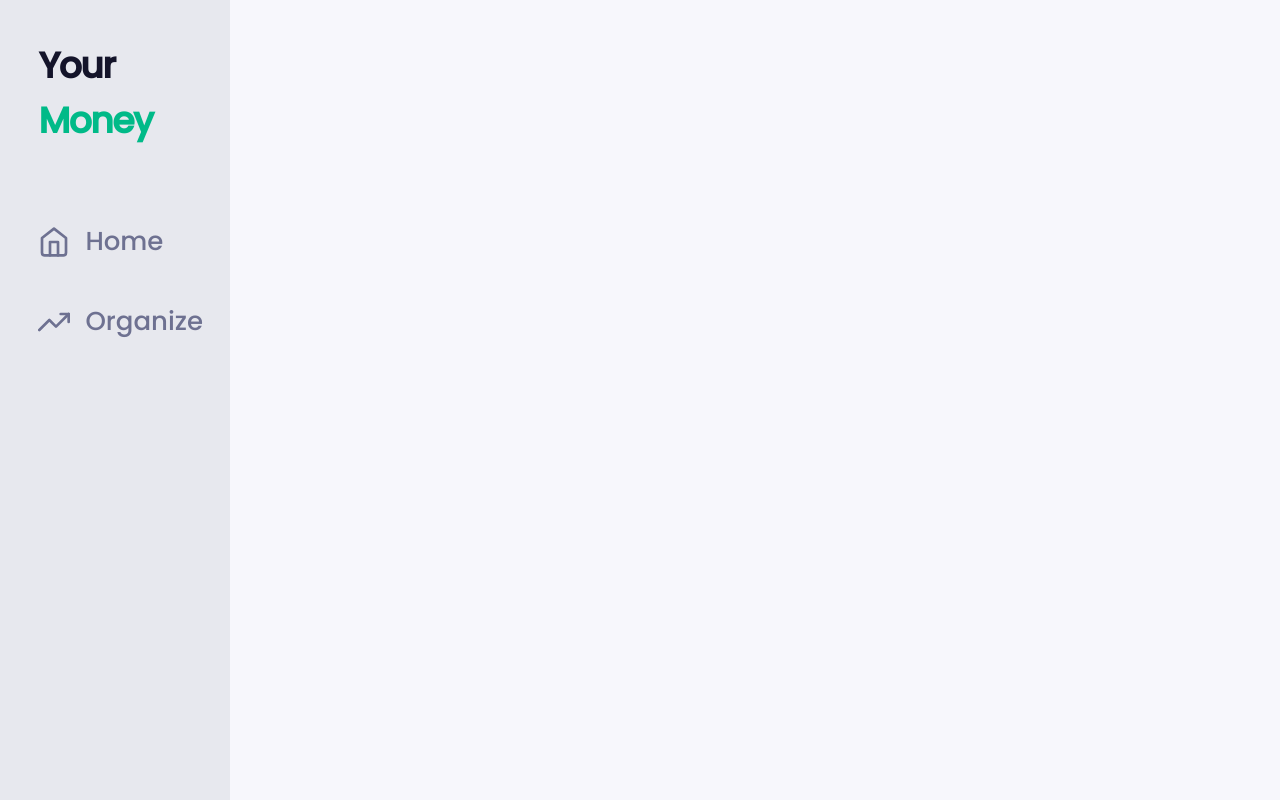
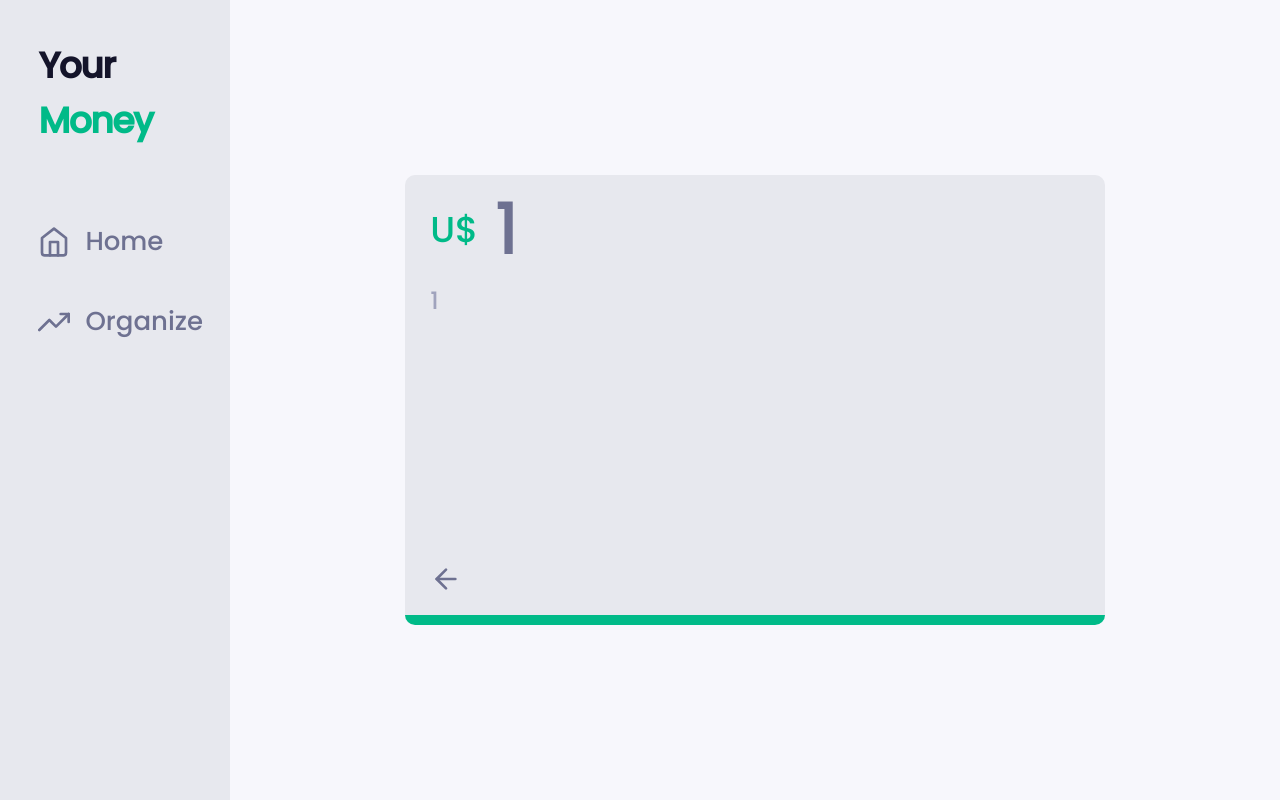
Before and after one commit to felipelourencosilva/your-money, a React (Create React App) app: page /1/1 in a window 1280 px wide. Built offline with nearby package versions, Linux system fonts and the light colour scheme.

Commit message:
Descrição
Agora, ao clicar, você pode ver o valor e descrição do valor adicionado

```diff
--- a/src/App.css
+++ b/src/App.css
@@ -5,3 +5,9 @@
     display: flex;
     flex-direction: column;
 }
+.amount-container{
+    min-width: calc(100vw - 18vw);
+    display: flex;
+    justify-content: center;
+    align-items: center;
+}
--- a/src/App.jsx
+++ b/src/App.jsx
@@ -45,10 +45,11 @@ function App() {
     setBalances(newBalance);
   };
 
-  const Amounts = balances.reduce((negativeAmount,index) =>  negativeAmount = negativeAmount + Number(index.amount) , 0 )
-
-  console.log(Amounts);
-
+  const Amounts = balances.reduce(
+    (negativeAmount, index) =>
+      (negativeAmount = negativeAmount + Number(index.amount)),
+    0
+  );
 
   return (
     <Router>
@@ -74,7 +75,15 @@ function App() {
               </div>
             )}
           />
-          <Route path="/:amount" exact component={Amount} positiveBalances={positiveBalances} negativeBalances={negativeBalances} />
+          <Route
+            path="/:amount/:description"
+            exact
+            render={() => (
+              <div className="amount-container">
+                <Amount />
+              </div>
+            )}
+          />
         </Switch>
       </div>
     </Router>
--- a/src/Pages/Organize/Amount.css
+++ b/src/Pages/Organize/Amount.css
@@ -36,9 +36,20 @@
 
 }
 
-.itens-amount div{
+.params-amount{
     display: flex;
     align-items: center;
+    cursor: default;
+}
+
+.amount-and-description{
+    display: flex;
+    flex-direction: column;
+}
+
+.params-description{
+    color: #A0A3BD;
+    font-size: 24px;
     cursor: default;
 }
 
--- a/src/Pages/Organize/Amount.jsx
+++ b/src/Pages/Organize/Amount.jsx
@@ -5,7 +5,7 @@ import { FiArrowLeft } from "react-icons/fi";
 
 import './Amount.css'
 
-const Amount = ({positiveBalances, negativeBalances}) => {
+const Amount = ({}) => {
 
     const params = useParams();
     const history = useHistory();
@@ -15,22 +15,22 @@ const Amount = ({positiveBalances, negativeBalances}) => {
     }
 
     return (
-        <div className="amount-container">
             <div className={params.amount >= 0 ? 'positive-amount-container' : 'negative-amount-container'}>
                 <div className="itens-amount">
-                    <div>
-                        <p className={params.amount >= 0 ? 'positive-us-params' : 'negative-us-params'}>U$</p>
-                        <p className="params-amount">{params.amount}</p>
+                    <div className="amount-and-description">
+                        <div className="params-amount">
+                            <p className={params.amount >= 0 ? 'positive-us-params' : 'negative-us-params'}>U$</p>
+                            <p className="params-amount">{params.amount}</p>
+                        </div>
+                        <div className="params-description">
+                            <p>{params.description}</p>
+                        </div>
                     </div>
                     <div>
                         <FiArrowLeft className="arrow-icon" onClick={handleBackButton} />
                     </div>
-
                 </div>
-
             </div>
-
-        </div>
     );
 }
 
--- a/src/Pages/Organize/NegativeBalance.jsx
+++ b/src/Pages/Organize/NegativeBalance.jsx
@@ -10,7 +10,7 @@ const NegativeBalance = ({negativeBalance, handleDeleteBalance}) => {
     const history = useHistory()
 
     const handleNegativeBalanceDetails = () => {
-        history.push(`/${negativeBalance.amount}`)
+        history.push(`/${negativeBalance.amount}/${negativeBalance.description}`)
     }
 
     return (
--- a/src/Pages/Organize/Organize.jsx
+++ b/src/Pages/Organize/Organize.jsx
@@ -1,9 +1,6 @@
 import React, { useState } from "react";
 
-import Balances from "./Balances";
-
 import "./Organize.css";
-import PositiveBalance from "./PositiveBalance";
 
 const Organize = ({handleAddBalance, totalAmount, Amounts}) => {
 
--- a/src/Pages/Organize/PositiveBalance.jsx
+++ b/src/Pages/Organize/PositiveBalance.jsx
@@ -10,7 +10,7 @@ const PositiveBalance = ({positiveBalance, handleDeleteBalance}) => {
     const history = useHistory()
 
     const handlePositiveBalanceDetails = () => {
-        history.push(`/${positiveBalance.amount}`)
+        history.push(`/${positiveBalance.amount}/${positiveBalance.description === '' ? 'This value has no description' : positiveBalance.description}`)
     }
 
     return (
```
